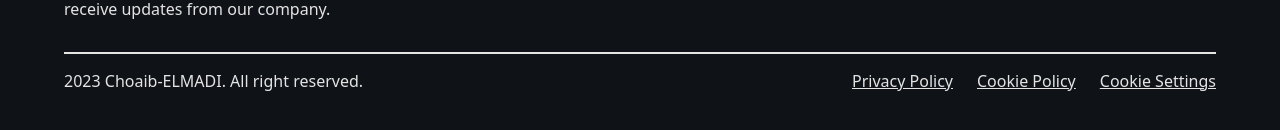
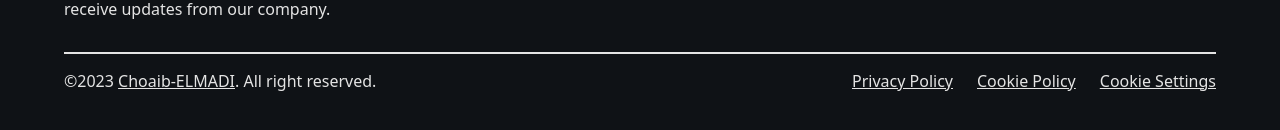
Before and after one commit to Choaib-ELMADI/ard-uno, a React (Create React App) app: page / in a window 1280 px wide. Shown: the part 6783-6913 px from the top of the page. Built offline with nearby package versions, Linux system fonts and the light colour scheme.

Commit message:
Implementing Footer

```diff
--- a/src/components/Footer/Footer.css
+++ b/src/components/Footer/Footer.css
@@ -1,8 +1,6 @@
 .app__footer {
     width: 100%;
     padding: 4rem 5%;
-    max-width: 2000px;
-    margin: auto;
     background: var(--black);
     margin-top: 4rem;
     color: var(--white);
@@ -142,6 +140,10 @@ form input::placeholder {
     margin-right: auto;
 }
 
+.rights p a {
+    margin-left: 0;
+}
+
 .rights a {
     margin-left: 1.5rem;
 }
--- a/src/components/Footer/Footer.jsx
+++ b/src/components/Footer/Footer.jsx
@@ -72,7 +72,7 @@ const Footer = () => {
       <div className="app__footer-rights">
           <div className='line' />
           <div className="rights">
-            <p>2023 Choaib-ELMADI. All right reserved.</p>
+            <p>©2023 <a href='https://choaib-elmadi.netlify.app/' target='_blank' rel='noreferrer'>Choaib-ELMADI</a>. All right reserved.</p>
             <a href="/">Privacy Policy</a>
             <a href="/">Cookie Policy</a>
             <a href="/">Cookie Settings</a>
```
